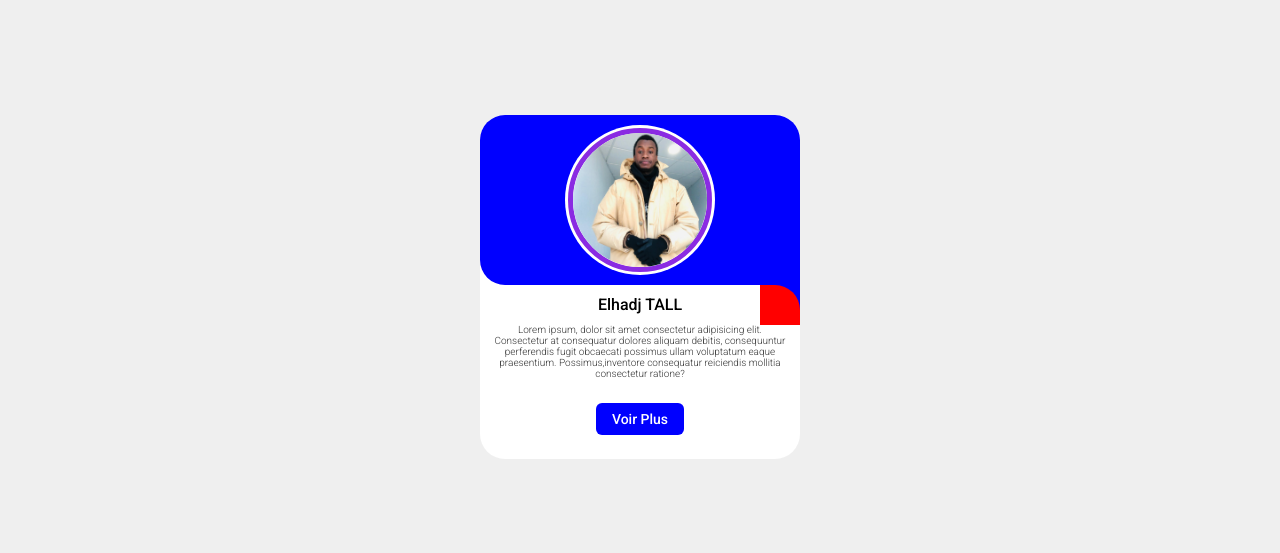
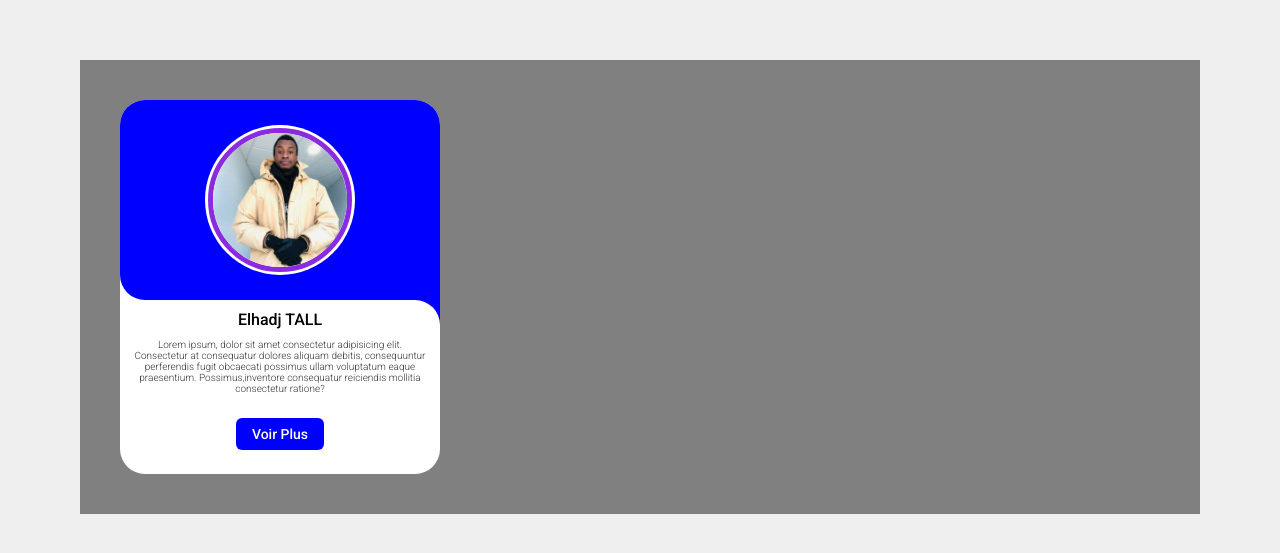
Before and after one commit to elhadjtall/IMAGE-SLIDER-EN-JS, a plain HTML site: page index.html in a window 1280 px wide. Shown: the part 113-666 px from the top of the page. Drawn offline with nearby package versions, Linux system fonts and the light colour scheme.

Commit message:
image slider

```diff
--- a/style.css
+++ b/style.css
@@ -13,9 +13,17 @@ body {
     background-color: #efefef;
     min-height: 100vh;
 }
+/* Mise en forme de la distance des slides */
+.slide-container{
+    max-width: 1120px;
+    width: 100%;
+    background: gray;
+    padding: 40px 0;
+}
 .slide-content {
     margin: 0 40px;
 }
+/* Mise en forme du slide */
 .card {
     width: 320px;
     border-radius: 25px;
@@ -31,6 +39,7 @@ body {
 .image-content {
     position: relative;   /*Cette partie a permis de mettre la couleur bleu en bas de l'image */
     row-gap: 5px;
+    padding: 25px 0;
 }
 /* la partie qui va mettre la couleur bleu sur la page web */
 .overlay{
@@ -56,7 +65,7 @@ body {
 /* Mise en forme en couleur rouge */
 .overlay::after{
     border-radius: 0 25px 0 0;
-    background-color: red;
+    background-color: #fff; /* La couleur banche à l'extrimité */
 }
 /* Styler l'image */
 .card-image {
```
